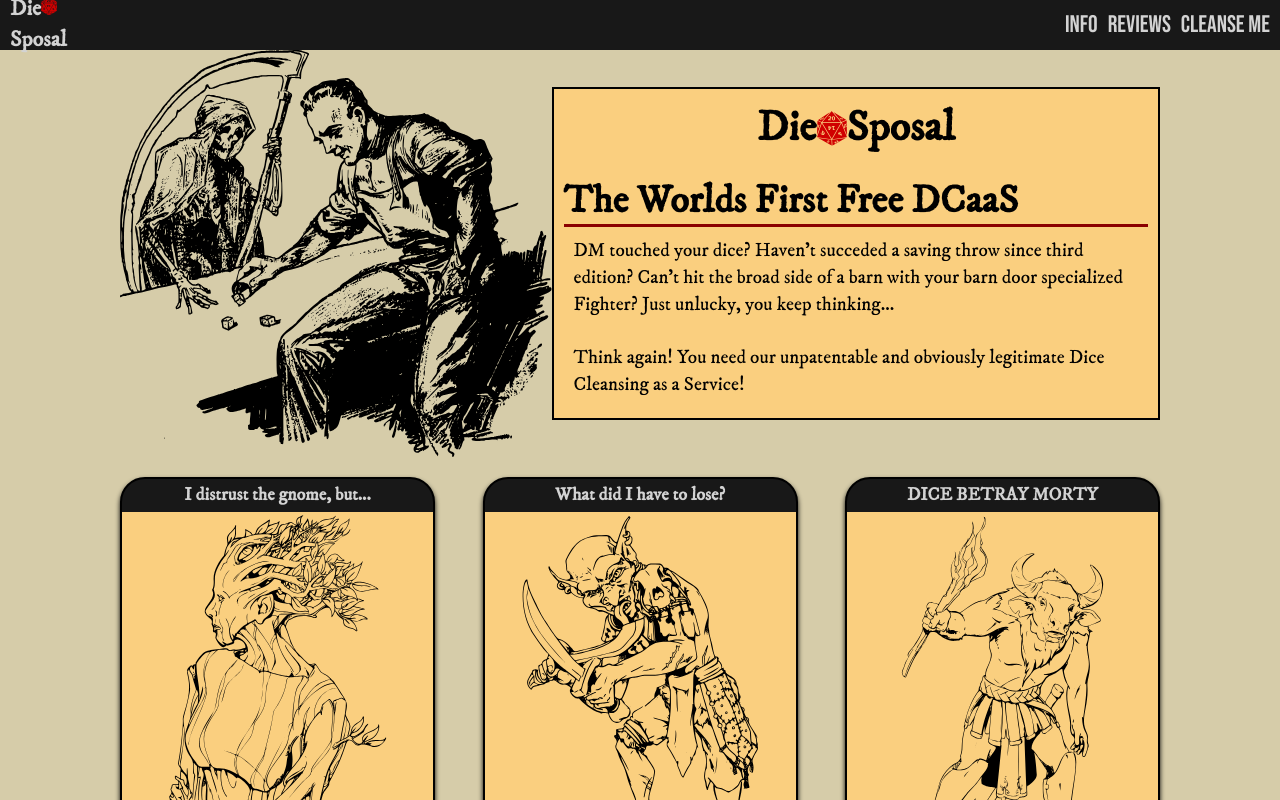
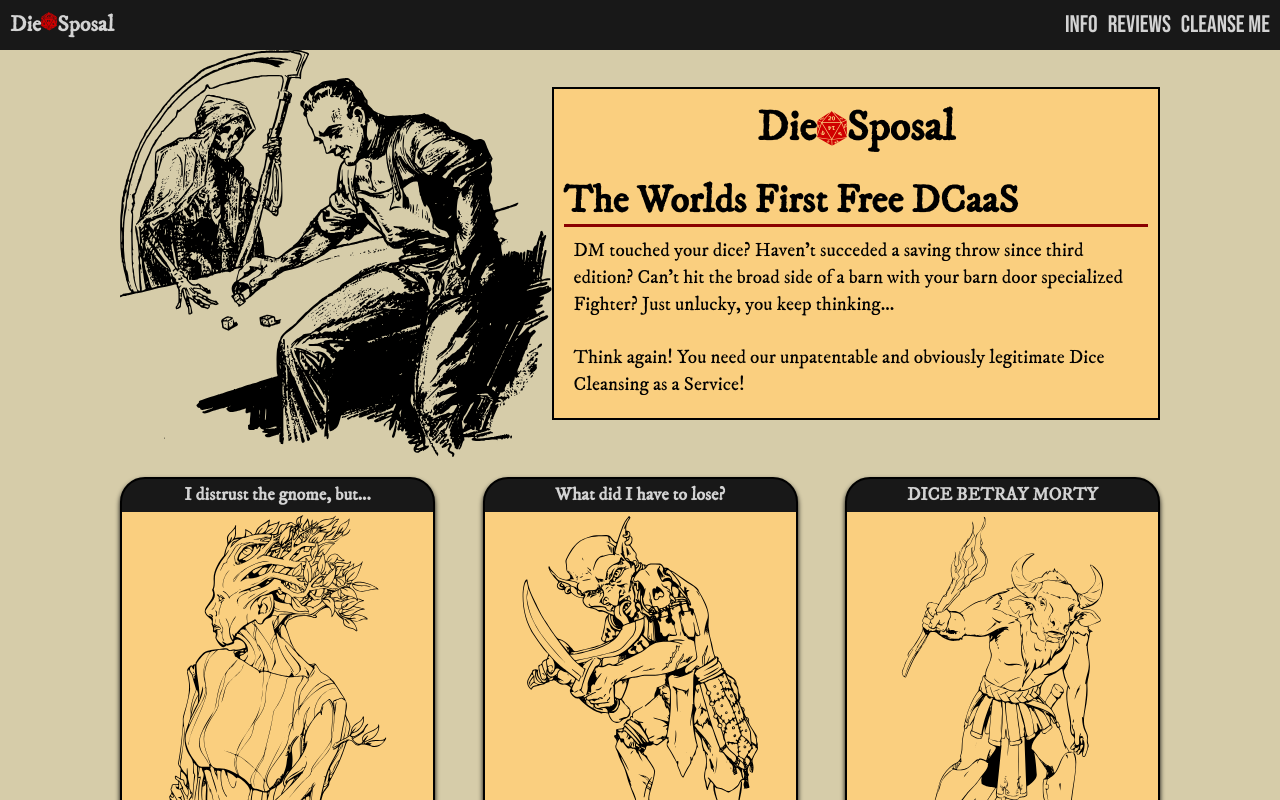
Before and after one commit to nfsol/die-sposal, a React (Create React App) app: page / in a window 1280 px wide. Shown: the top 800 px of the page. Built offline with nearby package versions, Linux system fonts and the light colour scheme; a web font is replaced by a local one.

Commit message:
Logo alignment: The Final Commit

```diff
--- a/src/App.css
+++ b/src/App.css
@@ -98,7 +98,7 @@ footer {
   font-size: 22px;
   font-weight: bold;
   margin-left: 10px;
-  width:100px;
+  width:104px;
 }
 .logo:hover {
   color: #8b0000;
```
